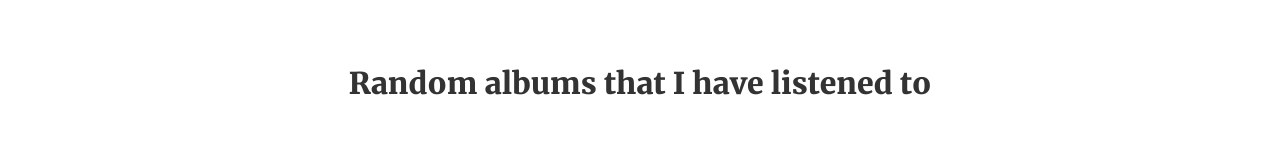
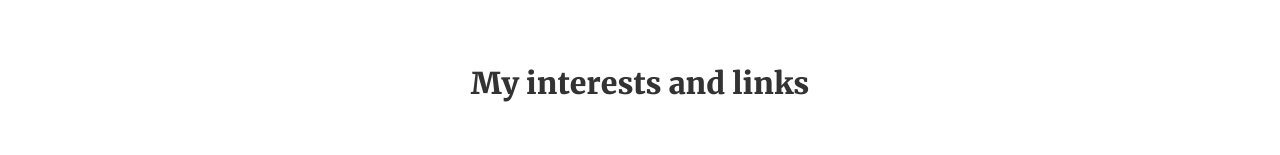
Before and after one commit to BlueElyas/elyas-portfolio, a React (Create React App) app: page /portfolio/about in a window 1280 px wide. Shown: the part 203-358 px from the top of the page. Built offline with nearby package versions, Linux system fonts and the light colour scheme.

Commit message:
Change about me title

```diff
--- a/src/pages/Aboiut.jsx
+++ b/src/pages/Aboiut.jsx
@@ -6,7 +6,7 @@ import AlbumCard from "../components/reusable/AlbumCard";
 const AlbumPage = () => {
   return (
     <main className="flex flex-col ">
-      <PageTitle title="Random albums that I have listened to" />
+      <PageTitle title="My interests and links" />
 
       <div className="flex flex-wrap items-center justify-center gap-24">
         {albums.map((data) => {
```
